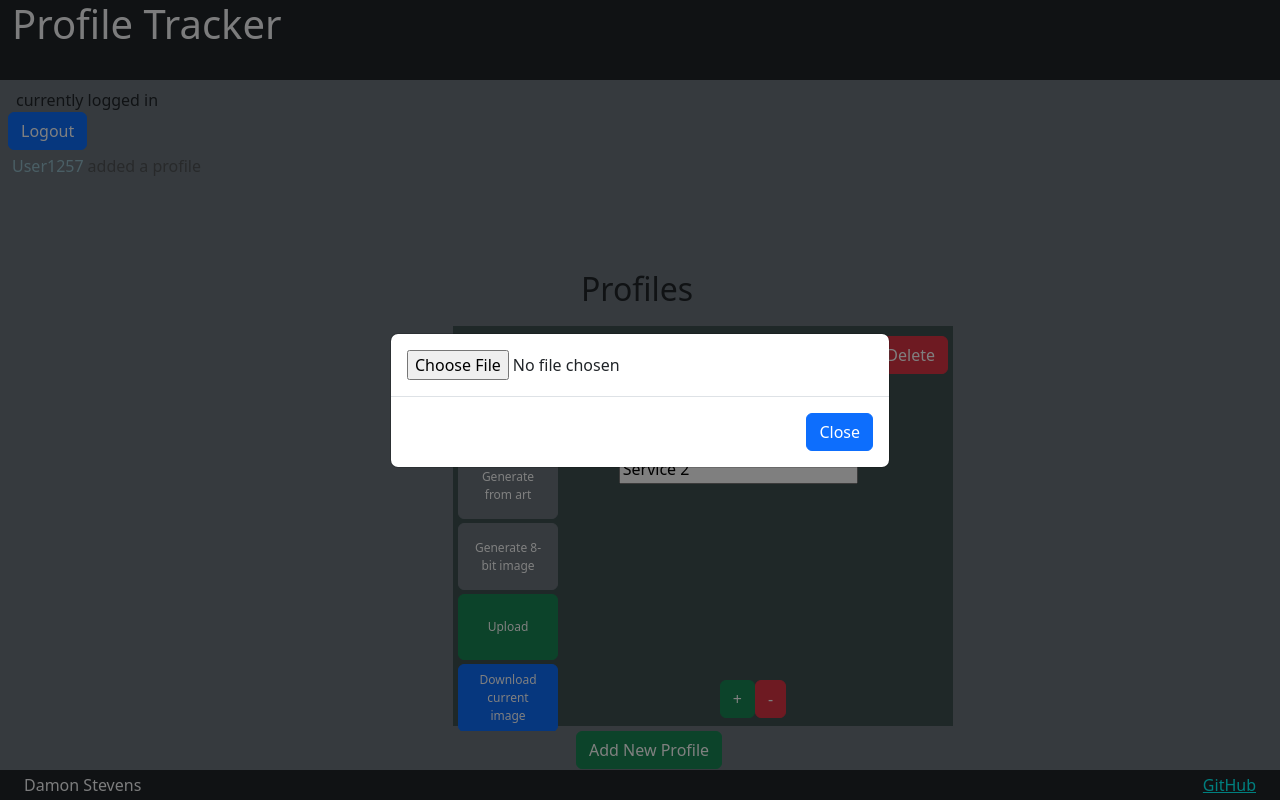
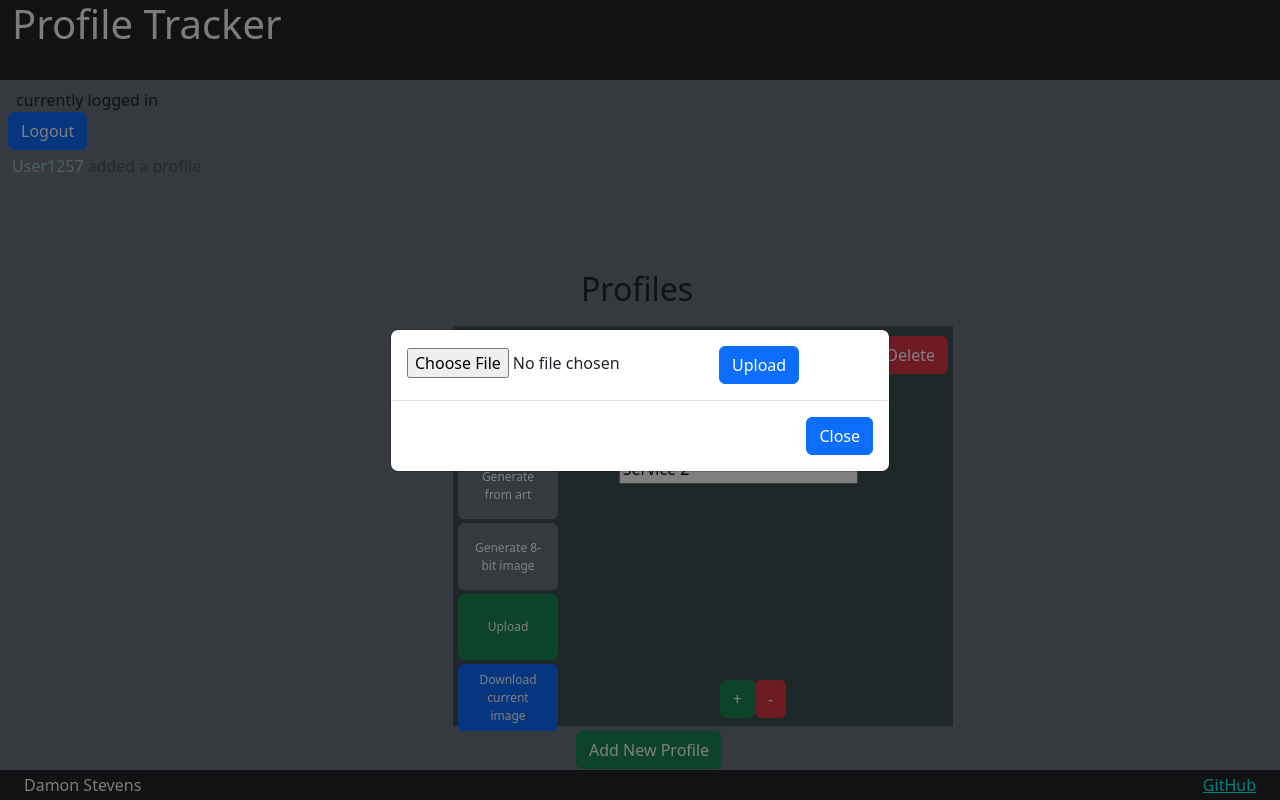
Before and after one commit to BlazeDrake/startup, a React (Vite) app: page /profile in a window 1280 px wide. Both pictures are taken after a click on the button "Upload". Built offline with nearby package versions, Linux system fonts and the light colour scheme; no server answers; grey boxes are pictures that could not be loaded.

Commit message:
Added file uploading
You can upload a pfp now

```diff
--- a/src/profile/profile.jsx
+++ b/src/profile/profile.jsx
@@ -11,7 +11,7 @@ import LoginInfo from "./loginInfo.jsx";
 import { UpdateEvent, UpdateNotifier } from './updateNotifier';
 
 
-export function ProfileBox({profile, onDelete, onServicesUpdated, usedStyle}){
+export function ProfileBox({userName, profile, onDelete, onServicesUpdated, usedStyle}){
 
   const {num}=profile;
   const [showUpload,setShowUpload]=React.useState(false);
@@ -63,13 +63,28 @@ export function ProfileBox({profile, onDelete, onServicesUpdated, usedStyle}){
   function downloadPfp(){
     console.log("Downloaded pfp for profile "+num);
   }
-  async function uploadPfp(){
+  function uploadPfp(){
     //generatePfp("https://www.17thshard.com/forum/uploads/monthly_2017_12/PatternWoR.png.b0bad21c928a7fd60d7a52f163914930.png");
     //console.log("Upload to db");
+    //Set url ot the correct one
 
-    //Upload to backend
+    let data = new FormData(document.getElementById('uploadForm'+profile.num));
 
-    //Set url ot the correct one
+    // Send form data to server using Fetch POST
+    fetch(`api/profiles/uploadPfp`, {
+        method: "post",
+        body: data
+      })
+      .then(res => res.json()) // Read server response as text
+      .then(data => {
+        if(data.path){
+          profile.pfpLink='/'+data.path;
+          refresh();
+        }
+    });
+
+    setShowUpload(false);
+    return false;
   }
 
   return(
@@ -127,7 +142,12 @@ export function ProfileBox({profile, onDelete, onServicesUpdated, usedStyle}){
     <Modal show={showUpload} centered>
       <Modal.Body>
 
-      <input type="file" accept="image/*" onChange={uploadPfp} />
+      <form
+        id={'uploadForm'+profile.num}
+        encType="multipart/form-data">
+          <input type="file" accept="image/*" name="newPfp"/>
+          <Button onClick={uploadPfp} className="btn btn-primary">Upload</Button>
+      </form>
       </Modal.Body>
       <Modal.Footer>
         <Button onClick={()=>{setShowUpload(false)}}>Close</Button>
@@ -232,7 +252,7 @@ export function Profile({userName,onLogOut}) {
   }
 
   function generateBox(profile){
-    return <ProfileBox profile={profile} usedStyle={{  transform:"translateX("+Math.max(0,35-(12*(profiles.length-1)))+"vw)"}} pfpLink={profile.pfpLink} onServicesUpdated={refreshProfiles} onDelete={()=>{onDelete(profile.num);}} key={profile.num} />
+    return <ProfileBox userName={userName} profile={profile} usedStyle={{  transform:"translateX("+Math.max(0,35-(12*(profiles.length-1)))+"vw)"}} pfpLink={profile.pfpLink} onServicesUpdated={refreshProfiles} onDelete={()=>{onDelete(profile.num);}} key={profile.num} />
   }
 
   const profileBoxes=profiles.map((profile)=>{return generateBox(profile)});
```
Also changed, not shown: service/index.js (+23 -7 lines), service/profilePics/Diagram.png (added), service/profilePics/cs260-vite-example.png (added).
